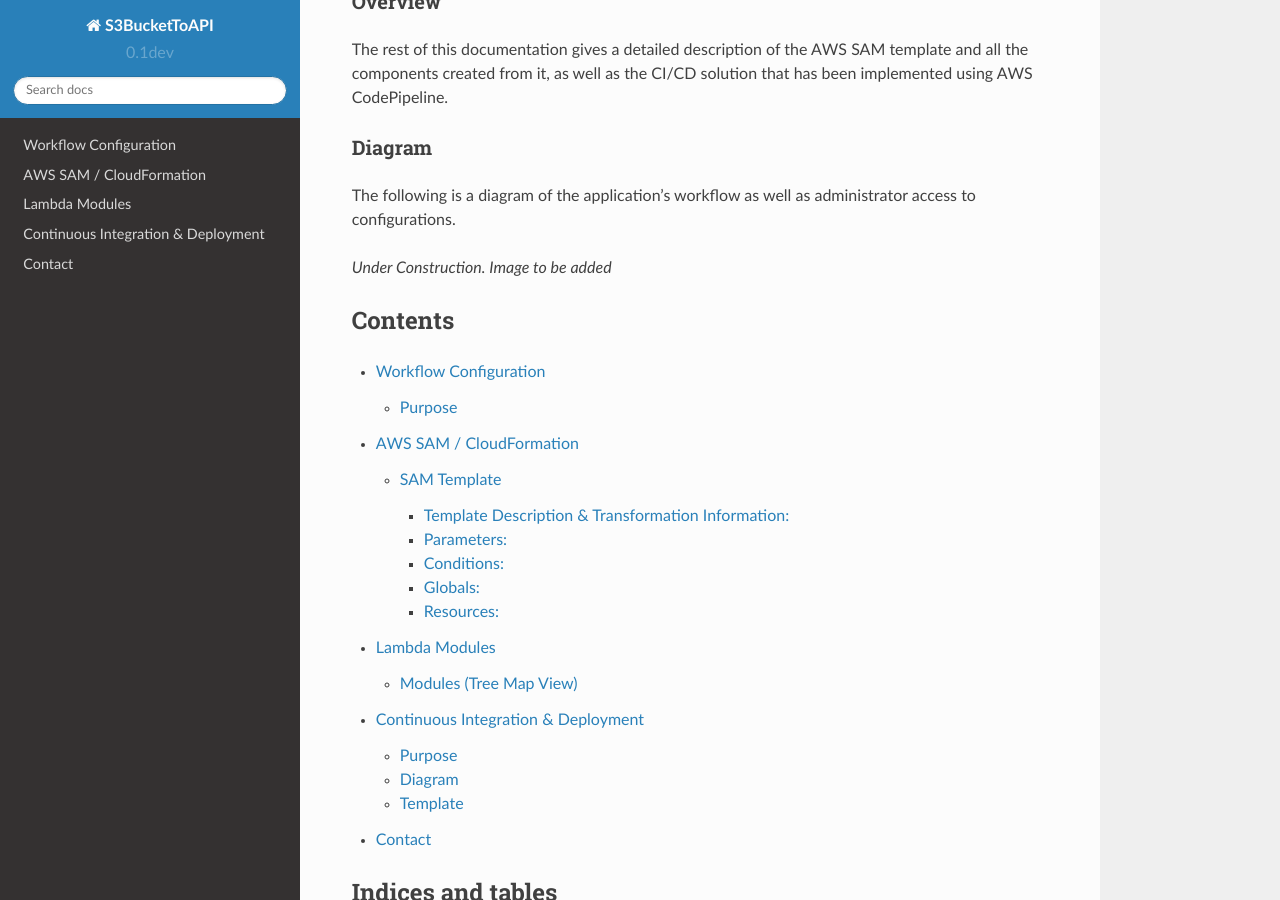
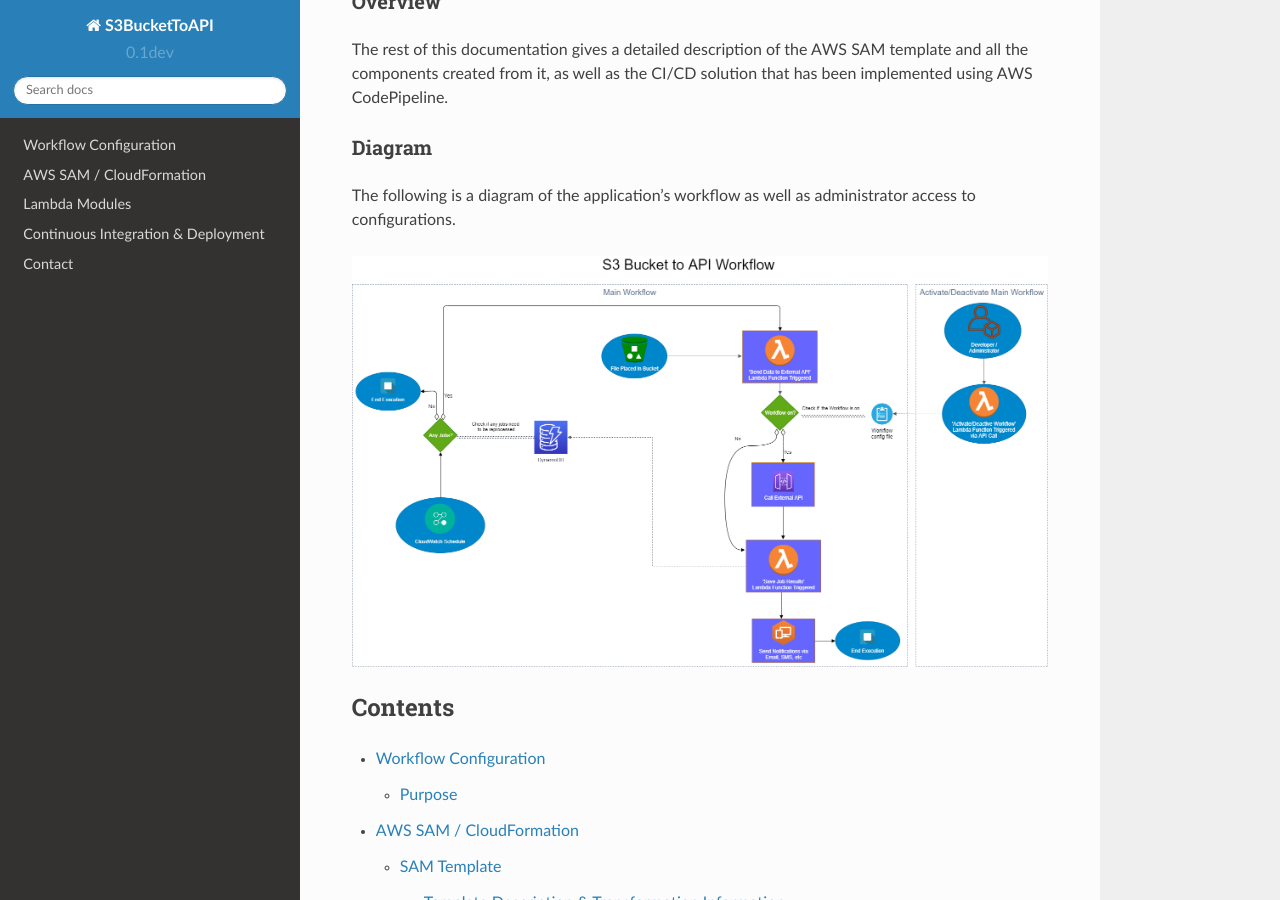
Before and after one commit to maxalbrecht/aws-sam-s3-bucket-trigger-api, a Sphinx documentation site: the page built from docs/source/index.rst, in a window 1280 px wide and 900 px high, scrolled down 1343 px. Built offline with Sphinx 7.4.7 and the Read the Docs theme 2.0.0, drawn with Linux system fonts in a browser that asks for light colours; the version number is read from the project's files by our own code.

Commit message:
add diagrams to docs

```diff
--- a/docs/source/index.rst
+++ b/docs/source/index.rst
@@ -47,7 +47,8 @@
 ---------
 The following is a diagram of the application's workflow as well as administrator access to configurations.
 
-*Under Construction. Image to be added*
+.. image:: drawdotio/S3BucketToAPIWorkflow.png
+
 
 Contents
 ========
--- a/docs/source/pipeline.rst
+++ b/docs/source/pipeline.rst
@@ -13,7 +13,9 @@
 ========
 The following is a diagram of the CodePipeline along with the services it employs.
 
-*Under Construction. Image to be added*
+
+.. image:: drawdotio/S3BucketToAPIWorkflowDeploymentPipeline.png
+
 
 Template
 ========
```
Also changed, not shown: docs/source/drawdotio/S3BucketToAPIWorkflow.png (added), docs/source/drawdotio/S3BucketToAPIWorkflowDeploymentPipeline.png (added), 2 other files.
